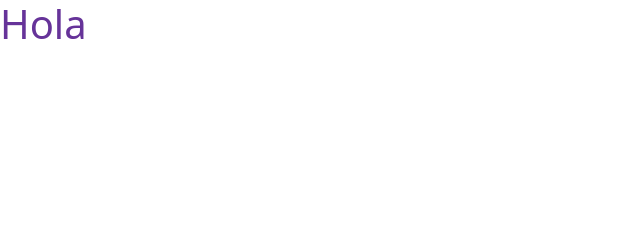
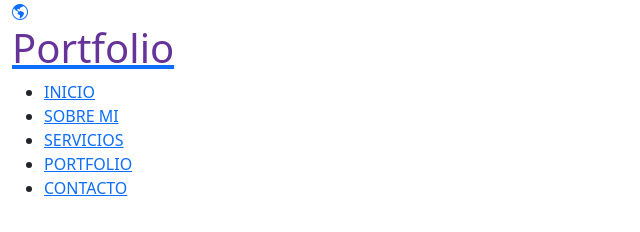
Before and after one commit to FerhMartinez/Entrega-Final---Desarrollo-Web-, a plain HTML site: page index.html in a window 1280 px wide. Shown: the whole page, without its empty margins (0-640 px from the left). Drawn offline with nearby package versions, Linux system fonts and the light colour scheme.

Commit message:
creando menu

```diff
--- a/index.html
+++ b/index.html
@@ -14,8 +14,23 @@
     <link rel="stylesheet" href="css/style.css">
     <link href="https://cdn.jsdelivr.net/npm/bootstrap@5.2.2/dist/css/bootstrap.min.css" rel="stylesheet" integrity="sha384-Zenh87qX5JnK2Jl0vWa8Ck2rdkQ2Bzep5IDxbcnCeuOxjzrPF/et3URy9Bv1WTRi" crossorigin="anonymous">
 </head>
-<body>
-    <h1>Hola </h1>
+<body class="container-fluid">
+    <header>
+        <a href="index.html">
+            <i class="bi bi-globe-americas"></i>
+            <h1>Portfolio</h1>
+
+            <nav>
+                <ul>
+                    <li><a href="">INICIO</a></li>
+                    <li><a href="">SOBRE MI</a></li>
+                    <li><a href="">SERVICIOS</a></li>
+                    <li><a href="">PORTFOLIO</a></li>
+                    <li><a href="">CONTACTO</a></li>
+                </ul>
+            </nav>
+        </a>
+    </header>
 
     <!-- JavaScript Bundle with Popper -->
 <script src="https://cdn.jsdelivr.net/npm/bootstrap@5.2.2/dist/js/bootstrap.bundle.min.js" integrity="sha384-OERcA2EqjJCMA+/3y+gxIOqMEjwtxJY7qPCqsdltbNJuaOe923+mo//f6V8Qbsw3" crossorigin="anonymous"></script>
```
